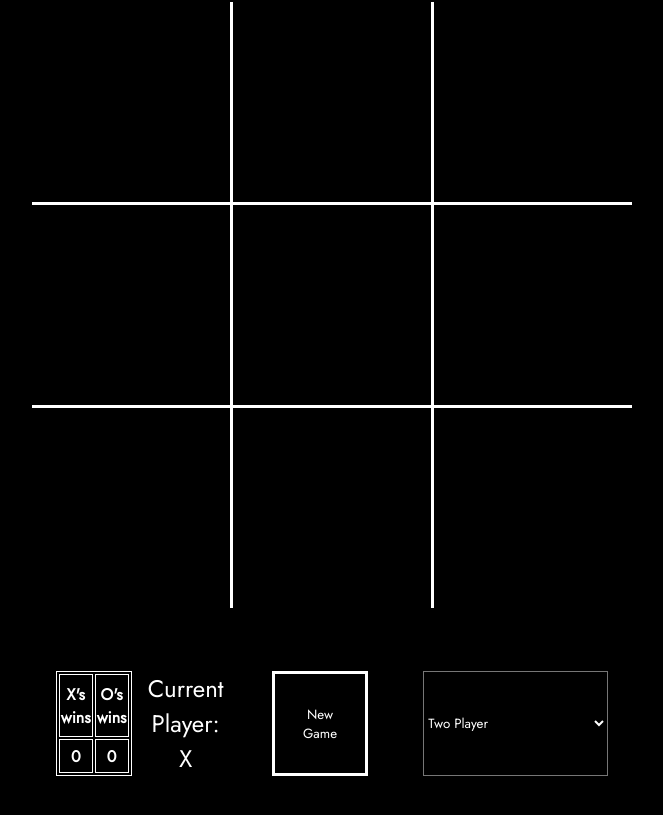
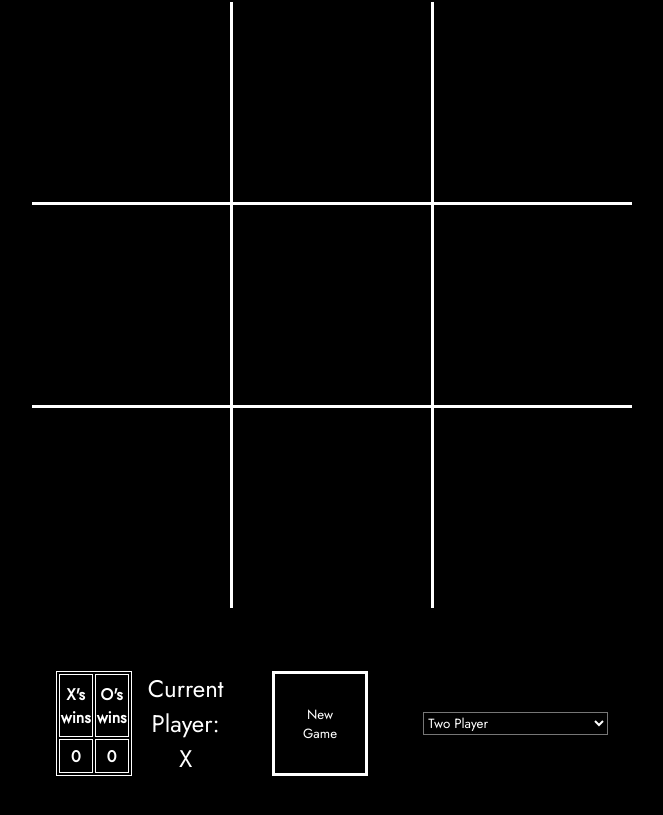
Before and after one commit to cforlini24/arcade, a plain HTML site: page index.html in a window 1280 px wide. Shown: the part 95-910 px from the top of the page, without its empty margins (308-971 px from the left). Drawn offline with Linux system fonts and the light colour scheme.

Commit message:
css changes

```diff
--- a/index.html
+++ b/index.html
@@ -38,7 +38,7 @@
         <button id="newGameButton">New Game</button>
         <select id="playerSelection">
             <option value = "twoPlayer">Two Player</option>
-            <option value = "onePlayer">Single Player</option>
+            <option value = "onePlayer">Single Player Simple CPU</option>
             <option value = "onePlayerAdv">Single Player Advanced CPU</option>
         </select>
 
--- a/style.css
+++ b/style.css
@@ -127,3 +127,7 @@ span{
 table, th, td {
     border: 1px solid;
   }
+  select{
+    height: fit-content;
+    align-self: center;
+  }
```
